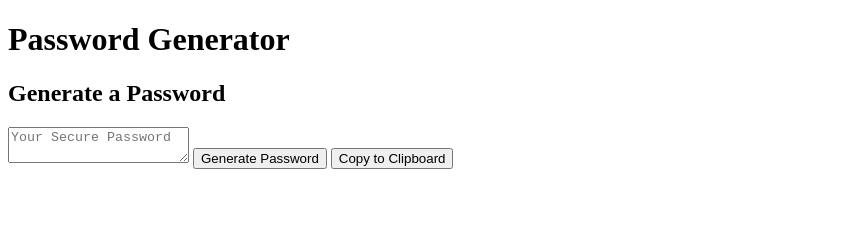
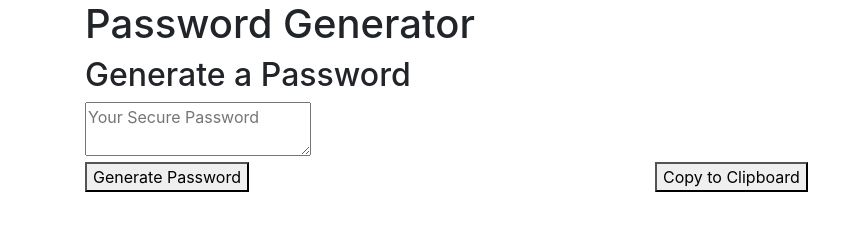
Before and after one commit to Ctucker9233/Password-Generator-JS, a plain HTML site: page index.html in a window 1280 px wide. Shown: the whole page, without its empty margins (0-863 px from the left). Drawn offline with nearby package versions, Linux system fonts and the light colour scheme.

Commit message:
Added bootstrap grid layout to given html file

```diff
--- a/index.html
+++ b/index.html
@@ -1,26 +1,50 @@
 <!DOCTYPE html>
 <html lang="en">
+
 <head>
   <meta charset="UTF-8" />
   <meta name="viewport" content="width=device-width, initial-scale=1.0" />
   <meta http-equiv="X-UA-Compatible" content="ie=edge" />
+  <link rel="stylesheet" type="text/css" href="https://stackpath.bootstrapcdn.com/bootstrap/4.3.1/css/bootstrap.min.css"
+    integrity="sha384-ggOyR0iXCbMQv3Xipma34MD+dH/1fQ784/j6cY/iJTQUOhcWr7x9JvoRxT2MZw1T" crossorigin="anonymous">
   <title>Password Generator</title>
-    <script src="generator.js"></script>
 </head>
+
 <body>
+  <div class="container">
+    <div class="row">
+      <div class="col-md-12">
         <header>
           <h1>Password Generator</h1>
         </header>
+      </div>
+    </div>
+    <div class="row">
+      <div class="col-md-12">
+        <div class="row">
+          <div class="col-md-12">
             <h2>Generate a Password</h2>
-    <textarea
-      readonly
-      id="password"
-      placeholder="Your Secure Password"
-      aria-label="Generated Password"
-    ></textarea>
+          </div>
+        </div>
+        <div class="row">
+          <div class="col-md-12">
+            <textarea readonly id="password" placeholder="Your Secure Password"
+              aria-label="Generated Password"></textarea>
+          </div>
+        </div>
+        <div class="row">
+          <div class="col-md-6">
             <button id="generate">Generate Password</button>
-    <button id="copy">
-      Copy to Clipboard
-    </button>
+          </div>
+          <div class="col-md-6">
+            <button id="copy">Copy to Clipboard</button>
+          </div>
+        </div>
+        <script src="generator.js"></script>
+      </div>
+    </div>
+  </div>
+
 </body>
+
 </html>
```
Lines whose indentation alone changed are shown as unchanged.
